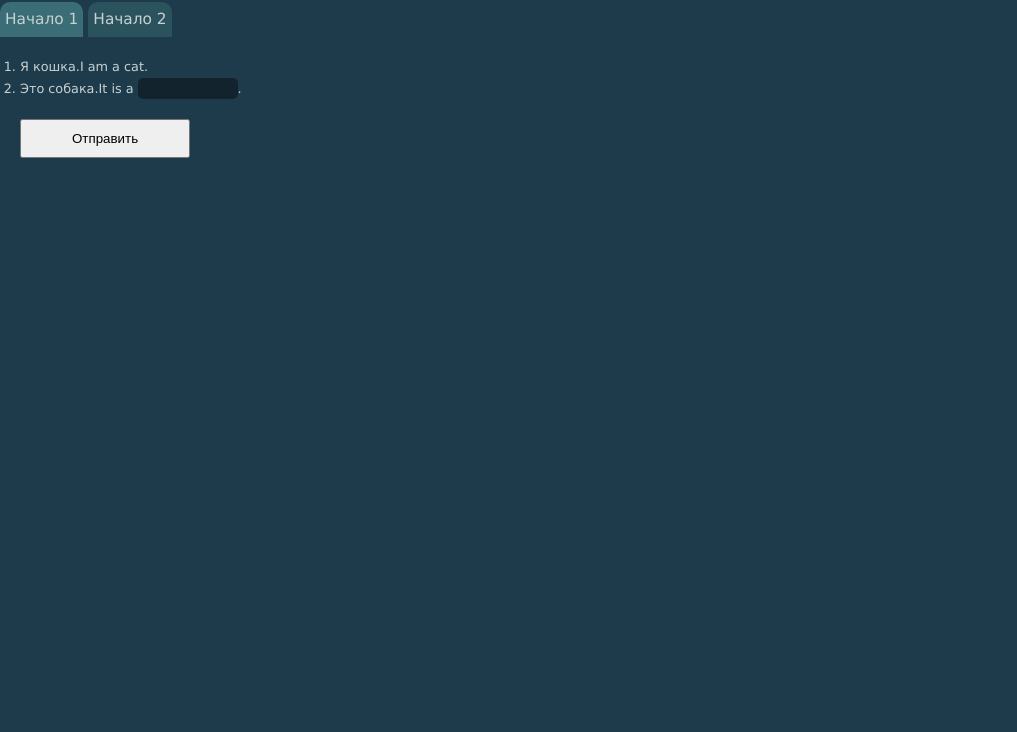
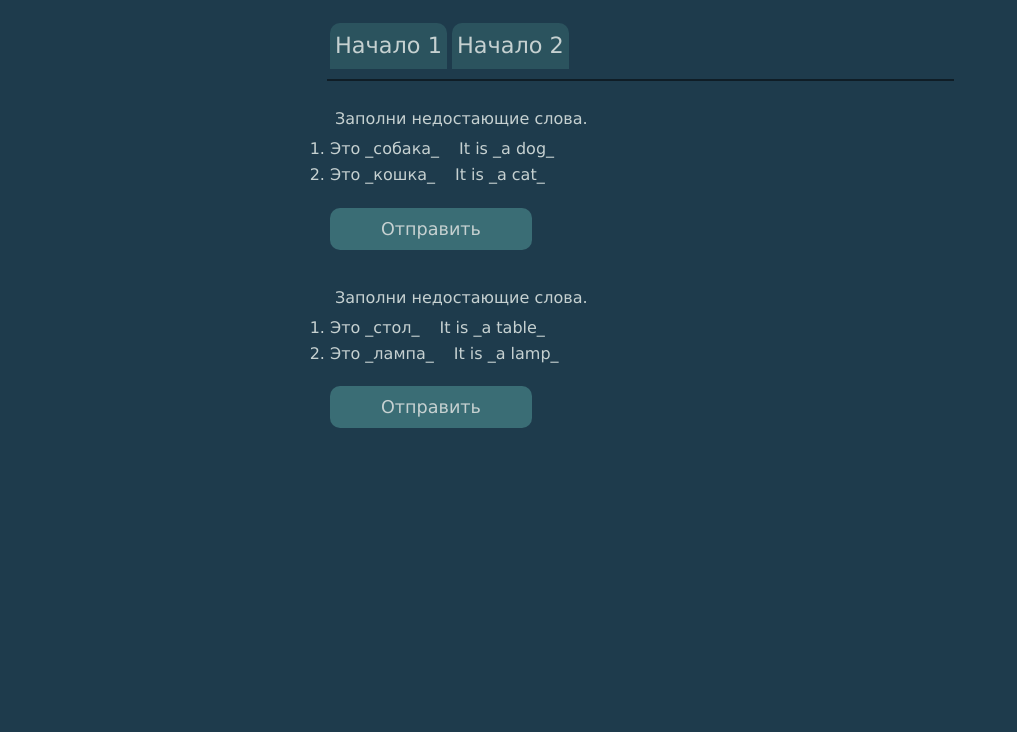
Before and after one commit to MighteeCactus/NastyaLearns, a plain HTML site: page index.html in a window 1280 px wide. Shown: the part 68-800 px from the top of the page, without its empty margins (0-1017 px from the left). Drawn offline with Linux system fonts and the light colour scheme.

Commit message:
more stubs, approaching first version

```diff
--- a/css/style.css
+++ b/css/style.css
@@ -13,10 +13,13 @@ html, body {
 }
 
 :root {
+    --w: 700px;
+
     --clr-bg: #1e3b4c;
     --clr-bg-tab: #2b535e;
     --clr-bg-tab-active: #3a6d75;
-    --clr-text: #c6d1d1
+    --clr-sep: rgba(0,0,0, 0.5);
+    --clr-text: #c6d1d1;
 }
 
 .visually-hidden {
@@ -29,16 +32,25 @@ html, body {
     width: 1px;
 }
 
+.sep
+{
+    margin: 10px auto;
+    width: 95%;
+    height: 2px;
+    background-color: var(--clr-sep);
+}
+
 body {
     font-family: Verdana, sans-serif;
     line-height: 1.6;
     background-color: var(--clr-bg);
     color: var(--clr-text);
-    font-size: 0.8em;
 }
 
 .content {
+    max-width: var(--w);
     margin: 0 auto;
+    padding: 0 20px;
 }
 
 .header {
@@ -47,11 +59,11 @@ body {
 }
 
 .header h1 {
-    font-size: 1.0em;
+    font-size: 1.6em;
 }
 
 .tab-header {
-
+    margin-left: 20px;
 }
 
 .tab-header li {
@@ -66,9 +78,9 @@ body {
 }
 
 .tab-header-flex {
-    display: flex;
+    display: inline-flex;
     gap: 5px;
-    font-size: 1.2em;
+    font-size: 1.4em;
 }
 
 .tab {
@@ -76,11 +88,15 @@ body {
     padding: 10px;
 }
 
-.question {
+.description {
+    padding: 5px;
+}
+
+.questions {
     list-style: decimal;
 }
 
-.question input[type="text"] {
+.questions input[type="text"] {
     background-color: rgba(0,0,0,0.4);
     outline: none;
     font-size: inherit;
@@ -92,7 +108,18 @@ body {
     padding: 3px;
 }
 
+.questions .ru,
+.questions .en {
+    margin-right: 20px;
+}
+
 button[type="submit"] {
     margin-top: 20px;
     padding: 10px 50px;
+    border-radius: 10px;
+    background-color: var(--clr-bg-tab-active);
+    font-size: 1.1em;
+    font-family: inherit;
+    color: inherit;
+    border: 1px solid rgba(0,0,0,0);
 }
--- a/index.html
+++ b/index.html
@@ -22,22 +22,50 @@
 <header class="header">
     <h1>Сайт для Насти, чтобы учить английский.</h1>
 </header>
+
 <main class="content">
     <ul class="tab-header tab-header-flex">
-        <li class="tab-active">Начало 1</li>
-        <li>Начало 2</li>
+<!--        <li class="tab-active">Начало 1</li>-->
+<!--        <li>Начало 2</li>-->
     </ul>
+    <div class="sep"></div>
+<!--    <section class="tab">-->
+<!--        <form name="workbook" netlify>-->
+<!--            <input hidden id="section" name="section" type="text" value="Начало 1"/>-->
+<!--            <ul class="question">-->
+<!--                <li><span class="ru">Я кошка.</span><span class="eng">I am a <qu>cat</qu>.</span></li>-->
+<!--                <li><span class="ru">Это собака.</span><span class="eng">It is a <label for="v1" class="visually-hidden"></label><input id="v1" name="v1" type="text" maxlength="20"/><input hidden id="answer" name="answer" type="text"/>.</span></li>-->
+<!--            </ul>-->
+<!--            <button type="submit">Отправить</button>-->
+<!--        </form>-->
+<!--    </section>-->
+</main>
+
+<template id="form">
     <section class="tab">
-        <form action="">
-            <ul class="question">
-                <li><span class="ru">Я кошка.</span><span class="eng">I am a <qu>cat</qu>.</span></li>
-                <li><span class="ru">Это собака.</span><span class="eng">It is a <label for="v1" class="visually-hidden"></label><input id="v1" type="text" maxlength="20"/>.</span></li>
+        <p class="description"></p>
+        <form name="workbook" netlify>
+            <input hidden id="section" name="section" type="text" value="Начало 1"/>
+            <ul class="questions">
             </ul>
             <button type="submit">Отправить</button>
         </form>
     </section>
-</main>
+</template>
 
-<script src="js/app.js"></script>
+<template id="question">
+    <li><span class="ru">Я кошка.</span><span class="en">I am a <qu>cat</qu>.</span></li>
+</template>
+<template id="q-variant">
+    <label for="v1" class="visually-hidden"></label><input id="v1" name="v1" type="text" maxlength="20"/>
+</template>
+<template id="q-answer">
+    <input hidden name="answer" type="text"/>
+</template>
+<template id="header">
+    <li class="">Начало 1</li>
+</template>
+
+<script type="module" src="js/app.js"></script>
 </body>
 </html>
--- a/js/app.js
+++ b/js/app.js
@@ -0,0 +1,55 @@
+import workbook from './workbook.js'
+
+const tplHeader = document.querySelector('template#header').content
+const tplAnswer = document.querySelector('template#q-answer').content
+const tplQA = document.querySelector('template#q-variant').content
+const tplQuestion = document.querySelector('template#question').content
+const tplForm = document.querySelector('template#form').content
+
+const containerLessons = document.querySelector('.content')
+const containerHeaders = document.querySelector('.tab-header')
+
+function initializeWorkbook() {
+    for (let i in workbook) {
+        const lesson = workbook[i]
+
+        // header
+        const header = tplHeader.cloneNode(true)
+        header.querySelector('li').textContent = lesson.name_ru
+        header.querySelector('li').setAttribute('title', lesson.name_en)
+        containerHeaders.appendChild(header)
+
+
+        // content
+        const section = tplForm.cloneNode(true)
+        section.querySelector('input#section').setAttribute('value', lesson.name_en)
+
+        const form = section.querySelector('form')
+        form.name = form.name + ' ' + lesson.name_en
+
+        const desc = section.querySelector('.description')
+        desc.textContent = lesson.desc_ru
+        desc.setAttribute('title', lesson.desc_en)
+
+        // questions
+        const qs = section.querySelector('ul.questions')
+        for(let k in lesson.tasks) {
+            const task = lesson.tasks[k]
+
+            const q = tplQuestion.cloneNode(true)
+            q.querySelector('.ru').textContent = task.ru
+            q.querySelector('.en').textContent = task.en
+
+            const qanswer = tplAnswer.cloneNode(true)
+            qanswer.querySelector('input').setAttribute('name', 'task_'+task.id)
+            qanswer.querySelector('input').setAttribute('value', task.en)
+            q.querySelector('li').appendChild(qanswer)
+
+            qs.appendChild(q)
+        }
+
+        containerLessons.appendChild(section)
+    }
+}
+
+document.addEventListener('DOMContentLoaded', initializeWorkbook)
--- /dev/null
+++ b/js/workbook.js
@@ -0,0 +1,40 @@
+export default [
+    {
+        'id': 1,
+        'name_ru': 'Начало 1',
+        'name_en': 'Basics 1',
+        'desc_ru': 'Заполни недостающие слова.',
+        'desc_en': 'Fill in missing words',
+        'tasks': [
+            {
+                'id': 1,
+                'ru': 'Это _собака_',
+                'en': 'It is _a dog_'
+            },
+            {
+                'id': 2,
+                'ru': 'Это _кошка_',
+                'en': 'It is _a cat_'
+            }
+        ]
+    },
+    {
+        'id': 2,
+        'name_ru': 'Начало 2',
+        'name_en': 'Basics 2',
+        'desc_ru': 'Заполни недостающие слова.',
+        'desc_en': 'Fill in missing words',
+        'tasks': [
+            {
+                'id': 1,
+                'ru': 'Это _стол_',
+                'en': 'It is _a table_'
+            },
+            {
+                'id': 2,
+                'ru': 'Это _лампа_',
+                'en': 'It is _a lamp_'
+            }
+        ]
+    }
+]
```
Also changed, not shown: 1 other file.
